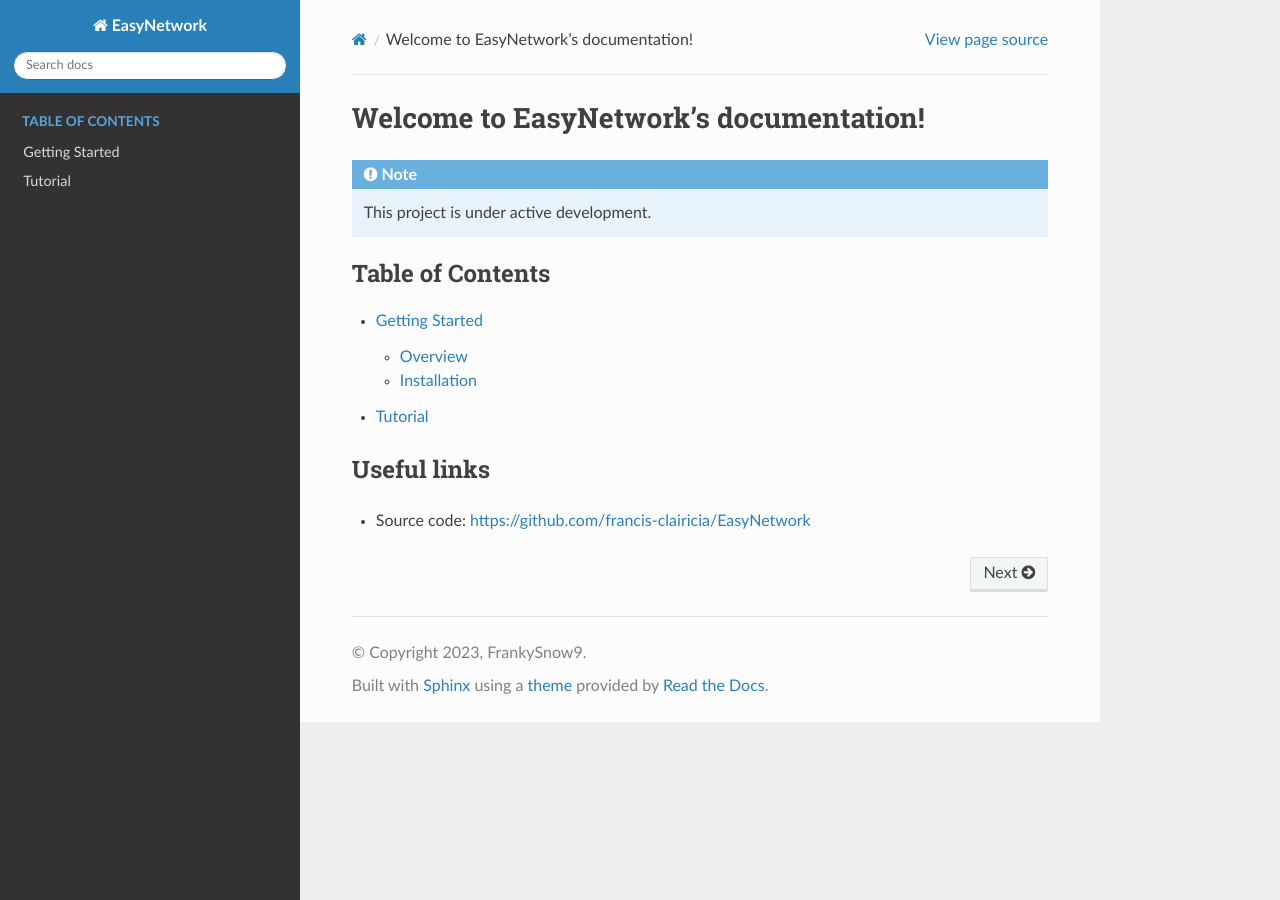
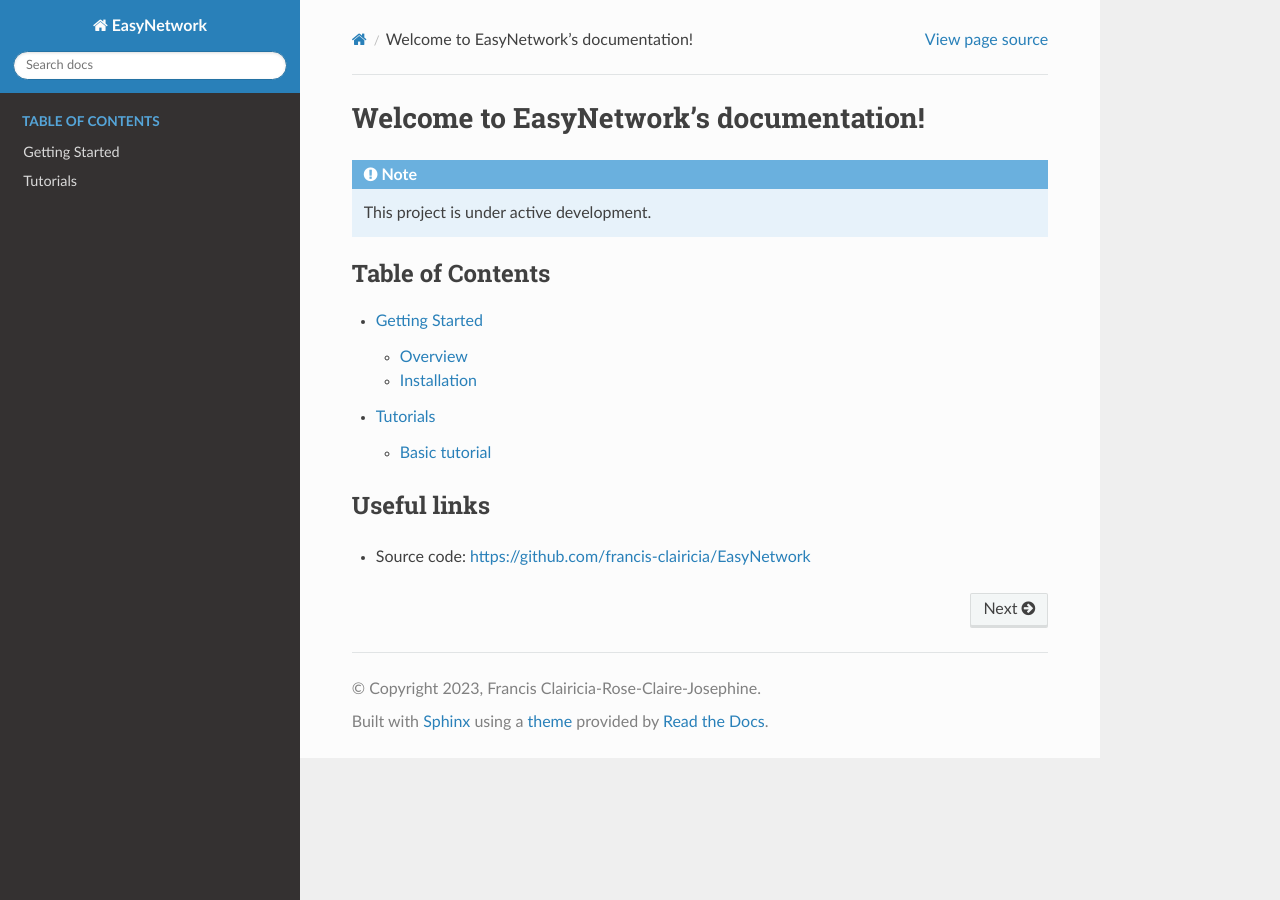
Before and after one commit to francis-clairicia/EasyNetwork, a Sphinx documentation site: the page built from docs/source/index.rst, in a window 1280 px wide. Built offline with Sphinx 7.4.7 and the Read the Docs theme 2.0.0, drawn with Linux system fonts in a browser that asks for light colours.

Commit message:
[DOCS] Updated tutorial namespace + modified copyright

```diff
--- a/docs/source/conf.py
+++ b/docs/source/conf.py
@@ -9,7 +9,7 @@
 # -- Project information -----------------------------------------------------
 # https://www.sphinx-doc.org/en/master/usage/configuration.html#project-information
 project = "EasyNetwork"
-copyright = "2023, FrankySnow9"
+copyright = "2023, Francis Clairicia-Rose-Claire-Josephine"
 author = "FrankySnow9"
 release = "1.0.0rc4"
 
--- a/docs/source/index.rst
+++ b/docs/source/index.rst
@@ -10,7 +10,7 @@
    :caption: Table of Contents
 
    quickstart/index
-   tutorial/index
+   tutorials/index
 
 
 Useful links
--- a/docs/source/tutorial/index.rst
+++ b/docs/source/tutorials/basic.rst
@@ -1,4 +1,4 @@
-Tutorial
-========
+Basic tutorial
+==============
 
 .. include:: ../_include/sync-async-variants.rst
--- /dev/null
+++ b/docs/source/tutorials/index.rst
@@ -0,0 +1,7 @@
+Tutorials
+=========
+
+.. toctree::
+   :maxdepth: 2
+
+   basic
```
